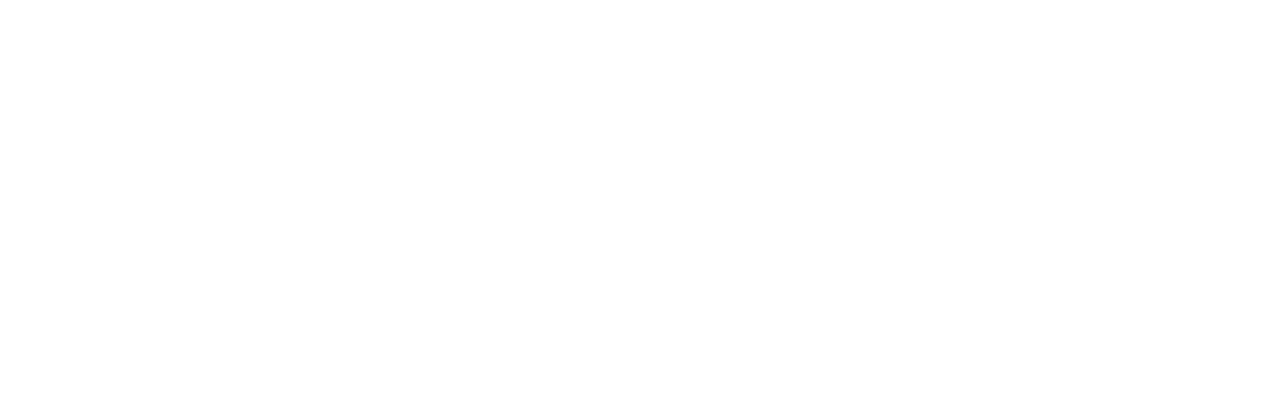
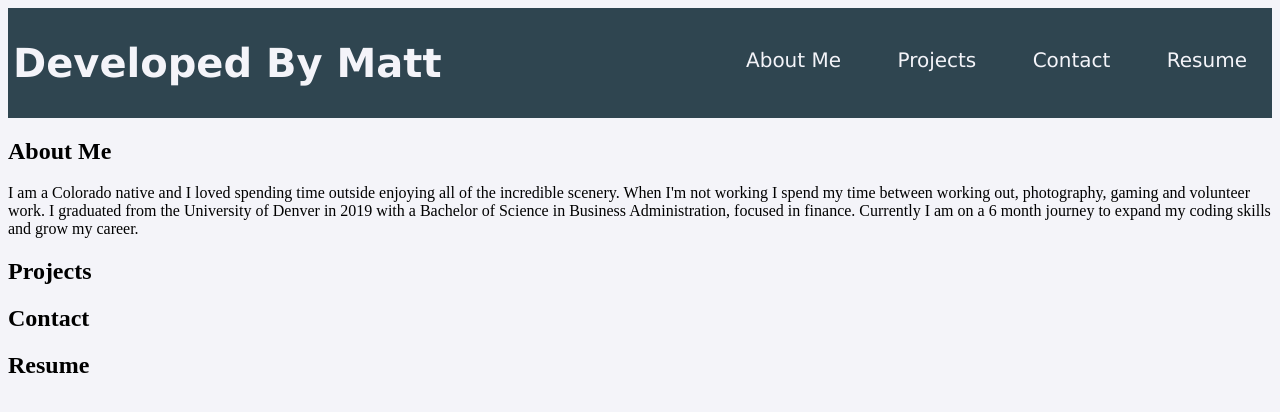
Before and after one commit to MattP303/Portfolio, a plain HTML site: page index.html in a window 1280 px wide. Drawn offline with Linux system fonts and the light colour scheme.

Commit message:
Set up HTML framework and Navbar styling

```diff
--- a/index.html
+++ b/index.html
@@ -5,16 +5,50 @@
     <meta charset="UTF-8">
     <meta http-equiv="X-UA-Compatible" content="IE=edge">
     <meta name="viewport" content="width=device-width, initial-scale=1.0">
-    <title>Document</title>
+    <link rel="stylesheet" href="style.css">
+    <title>Developed By Matt</title>
 </head>
 
 <body>
+
     <Header>
+        <h1>Developed By Matt</h1>
+        <nav>
+            <ul>
+                <li>
+                    <a href="#">About Me</a>
+                </li>
+                <li>
+                    <a href="#">Projects</a>
+                </li>
+                <li>
+                    <a href="#">Contact</a>
+                </li>
+                <li>
+                    <a href="#">Resume</a>
+                </li>
+            </ul>
+        </nav>
+    </Header>
 
-    </Header>
     <main>
+        <section id="aboutMe" class="aboutSection">
+            <h2>About Me</h2>
+            <p>I am a Colorado native and I loved spending time outside enjoying all of the incredible scenery. When I'm not working I spend my time between working out,
+                photography, gaming and volunteer work. I graduated from the University of Denver in 2019 with a Bachelor of Science in Business Administration, focused
+                in finance. Currently I am on a 6 month journey to expand my coding skills and grow my career. </p>
+        </section>
+        <section id="projects" class="proectsSection">
+            <h2>Projects</h2>
+        </section>
+        <section id="contact" class="contactSection">
+            <h2>Contact</h2>
+        </section>
+        <section id="resume" class="resumeSection">
+            <h2>Resume</h2>
+        </section>
+    </main>
 
-    </main>
     <footer>
 
     </footer>
--- a/style.css
+++ b/style.css
@@ -0,0 +1,36 @@
+body{
+    background-color: #F4F4F9;
+}
+header {
+    font-family: 'Lucida Sans', 'Lucida Sans Regular', 'Lucida Grande', 'Lucida Sans Unicode', Geneva, Verdana, sans-serif;
+    background-color: #2F4550;
+    color: #F4F4F9;
+    padding: 5px;
+}
+
+header h1 {
+    display: inline-block;
+    font-size: 40px;
+}
+
+header nav {
+    float: right;
+    font-family: 'Lucida Sans', 'Lucida Sans Regular', 'Lucida Grande', 'Lucida Sans Unicode', Geneva, Verdana, sans-serif;
+    padding-top: 15px;
+    margin-right: 20px;
+    font-size: 20px;
+}
+
+header nav ul {
+    list-style-type: none;
+}
+
+header nav ul li{
+    display: inline-block;
+    margin-left: 50px;
+}
+
+a {
+    color: #F4F4F9;
+    text-decoration: none;
+}
```
